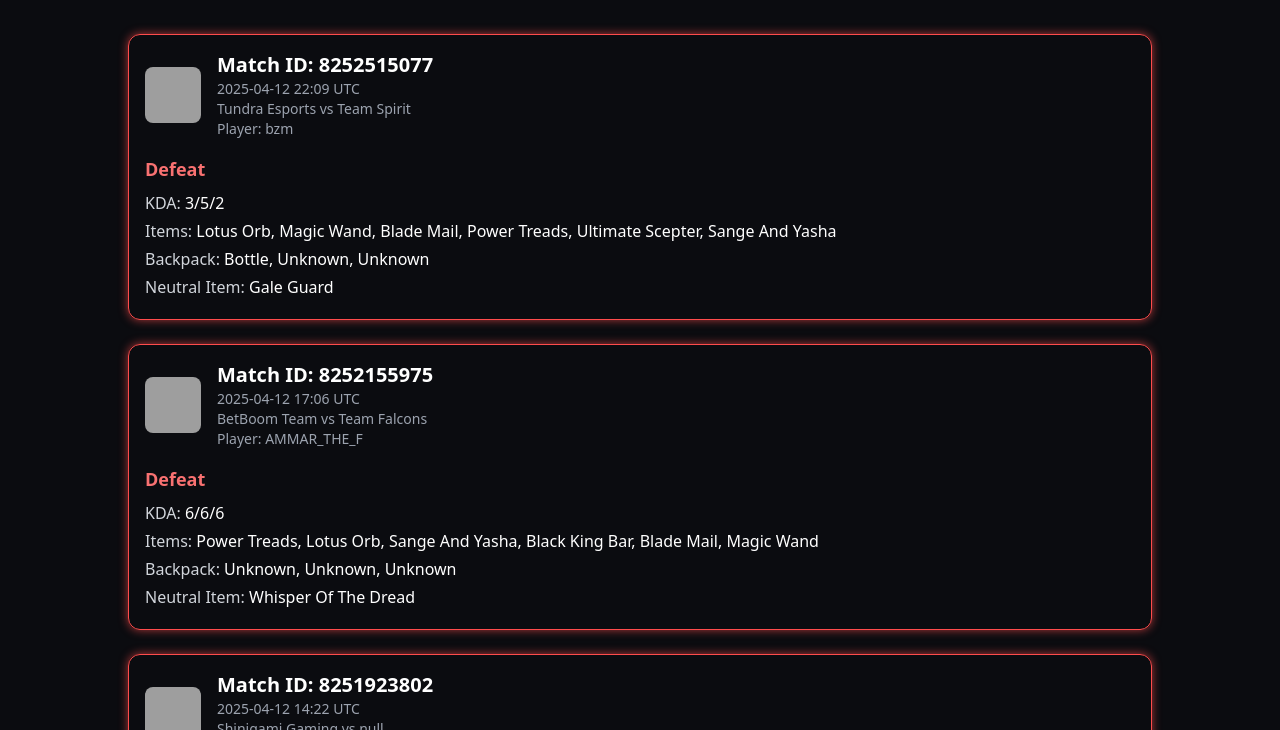
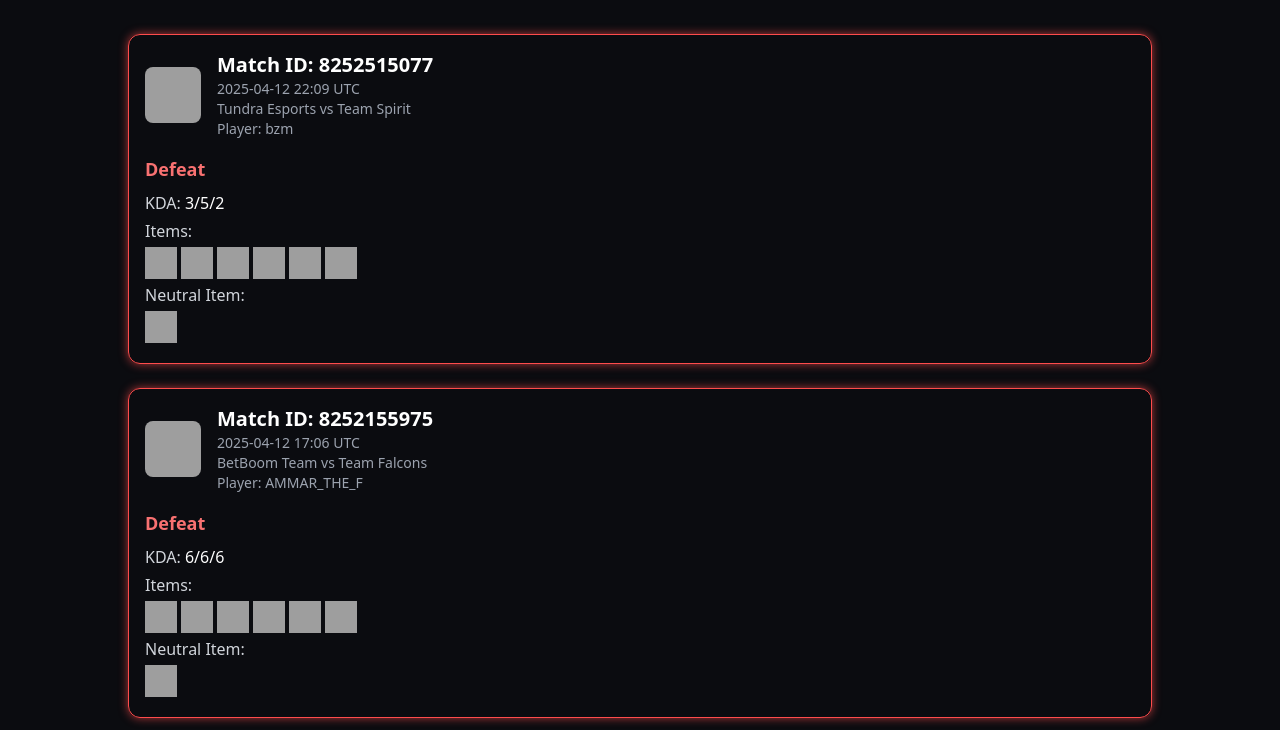
Before and after one commit to Ibidino/bristle-test, a plain HTML site: page index.html in a window 1280 px wide. Shown: the part 70-800 px from the top of the page. Drawn offline with nearby package versions, Linux system fonts and the light colour scheme; grey boxes are pictures that could not be loaded.

Commit message:
🧼 Remove backpack field and fix item icon logic

```diff
--- a/index.html
+++ b/index.html
@@ -36,13 +36,22 @@
       const matches = await res.json();
       const container = document.getElementById('matches');
 
+      const formatItems = (items) => {
+        return (items || []).filter(i =>
+          i && typeof i === 'string' && i !== 'recipe'
+        ).map(item => {
+          const safeItem = item.toLowerCase().replace(/\s+/g, "_");
+          return `<img src="https://cdn.cloudflare.steamstatic.com/apps/dota2/images/items/${safeItem}_lg.png" alt="${item}" class="w-8 h-8" />`;
+        }).join('');
+      };
+
       matches.forEach(match => {
-        const card = document.createElement('div');
         const isWin = match.win;
         const resultClass = isWin ? 'card-win' : 'card-loss';
         const resultText = isWin ? 'Victory' : 'Defeat';
         const resultColor = isWin ? 'text-green-400' : 'text-red-400';
 
+        const card = document.createElement('div');
         card.className = `rounded-xl p-4 border neon-border ${resultClass} transition transform hover:-translate-y-1 hover:scale-105 duration-300`;
 
         card.innerHTML = `
@@ -55,11 +64,25 @@
               <p class="text-sm text-gray-400">Player: ${match.player_name}</p>
             </div>
           </div>
+
           <p class="text-lg font-semibold ${resultColor} mb-2">${resultText}</p>
           <p class="text-gray-300 mb-1">KDA: <span class="text-white">${match.kda.kills}/${match.kda.deaths}/${match.kda.assists}</span></p>
-          <p class="text-gray-300 mb-1">Items: <span class="text-white">${match.items.join(', ')}</span></p>
-          <p class="text-gray-300 mb-1">Backpack: <span class="text-white">${match.backpack.join(', ')}</span></p>
-          <p class="text-gray-300 mb-1">Neutral Item: <span class="text-white">${match.neutral_item}</span></p>
+
+          <div class="mb-1">
+            <p class="text-gray-300">Items:</p>
+            <div class="flex flex-wrap gap-1 mt-1">
+              ${formatItems(match.items)}
+            </div>
+          </div>
+
+          <div class="mb-1">
+            <p class="text-gray-300">Neutral Item:</p>
+            <div class="flex flex-wrap gap-1 mt-1">
+              ${match.neutral_item && typeof match.neutral_item === 'string' ? `
+                <img src="https://cdn.cloudflare.steamstatic.com/apps/dota2/images/items/${match.neutral_item.toLowerCase().replace(/\s+/g, "_")}_lg.png" alt="${match.neutral_item}" class="w-8 h-8" />
+              ` : '<span class="text-gray-500 text-sm">None</span>'}
+            </div>
+          </div>
         `;
 
         container.appendChild(card);
```
